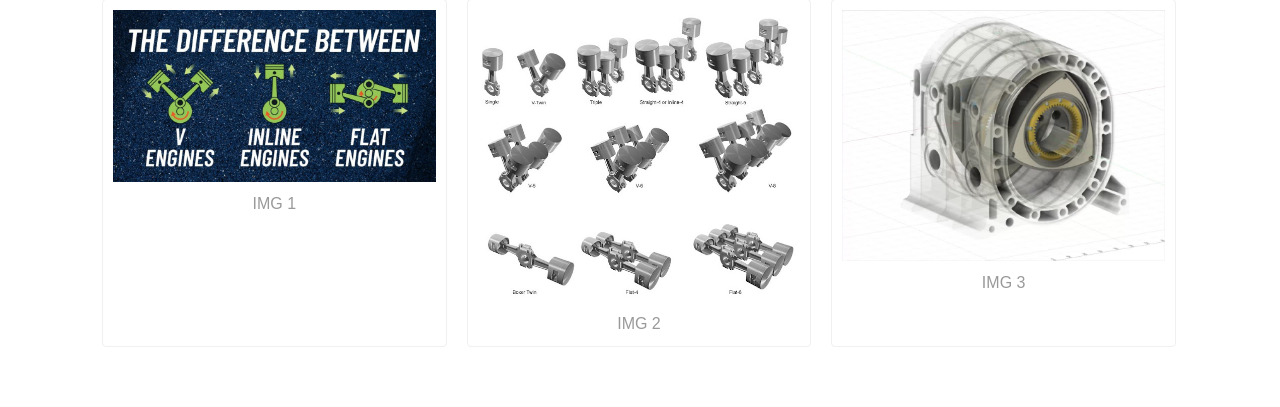
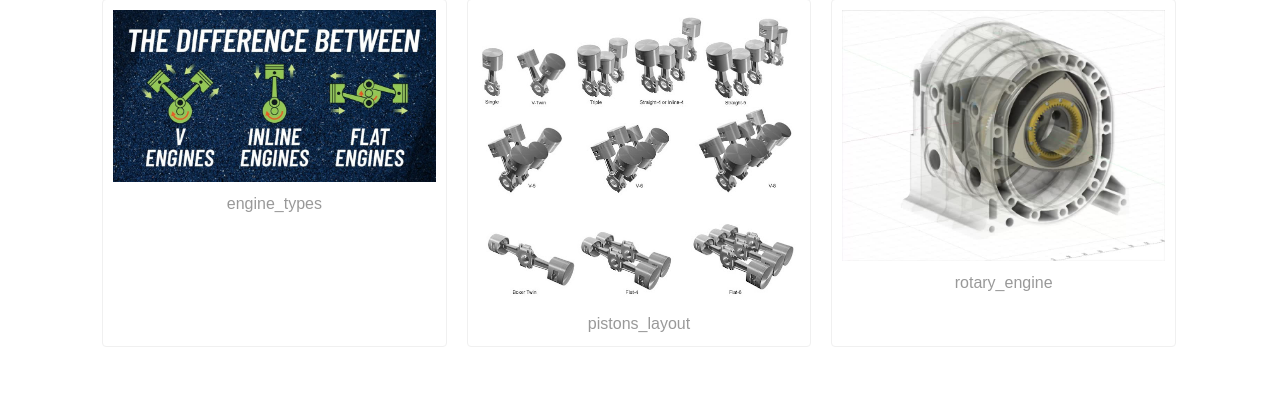
Before and after one commit to PaulKearns/Car-Engines-Tutorial, a Flask app: page / in a window 1280 px wide. Shown: the part 585-992 px from the top of the page. Run offline with Flask 3, Linux system fonts and the light colour scheme.

Commit message:
Update home.html

```diff
--- a/templates/home.html
+++ b/templates/home.html
@@ -21,15 +21,15 @@
     <div class="image-gallery">
         <div class="gallery-item">
             <img src="{{ url_for('static', filename='images/engine_types.jpg') }}" alt="Engine types" class="img-fluid">
-            <div class="gallery-caption">IMG 1</div>
+            <div class="gallery-caption">engine_types</div>
         </div>
         <div class="gallery-item">
             <img src="{{ url_for('static', filename='images/pistons_layout.jpg') }}" alt="Pistons layout" class="img-fluid">
-            <div class="gallery-caption">IMG 2</div>
+            <div class="gallery-caption">pistons_layout</div>
         </div>
         <div class="gallery-item">
             <img src="{{ url_for('static', filename='images/rotary_engine.jpg') }}" alt="Rotary engine" class="img-fluid">
-            <div class="gallery-caption">IMG 3</div>
+            <div class="gallery-caption">rotary_engine</div>
         </div>
     </div>
 </div>
```
